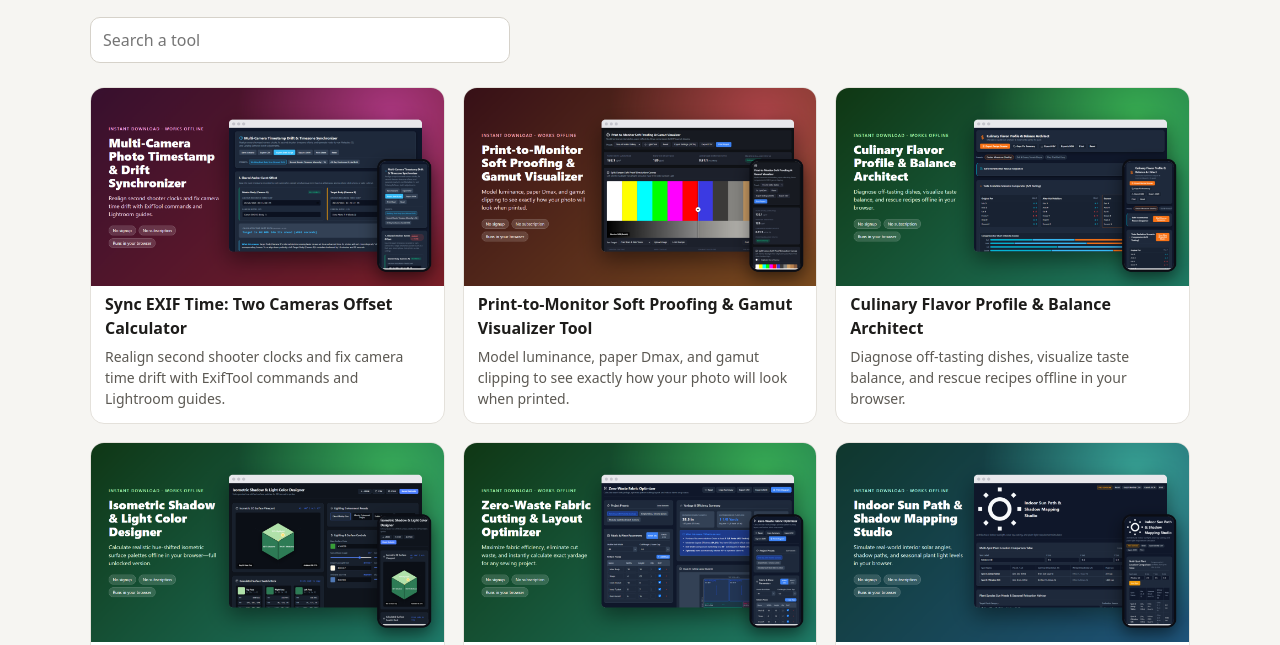
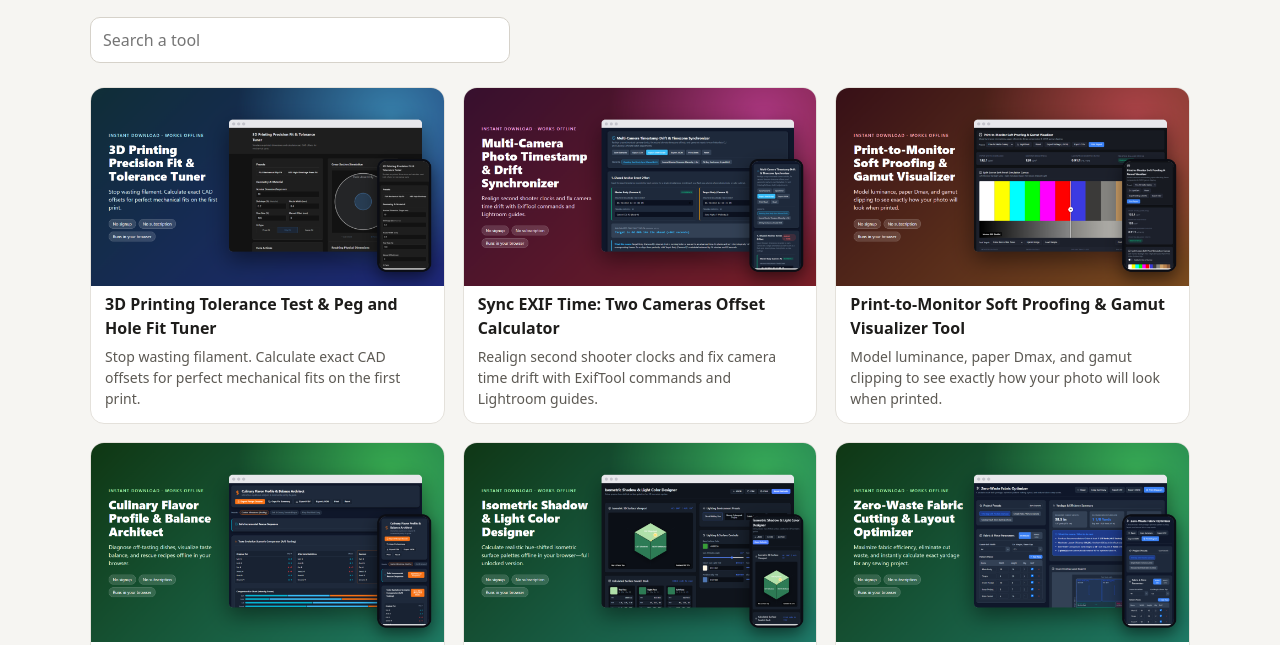
Before and after one commit to rttyy/free-tools, a plain HTML site: page index.html in a window 1280 px wide. Shown: the part 118-763 px from the top of the page. Drawn offline with Linux system fonts and the light colour scheme.

Commit message:
Update catalogue

```diff
--- a/index.html
+++ b/index.html
@@ -11,6 +11,7 @@ input{width:100%;max-width:420px;font:inherit;padding:10px 12px;border:1px solid
 @media (prefers-color-scheme:dark){body{background:#141413;color:#ecebe8}.carte,input{background:#1f1e1c;border-color:#34322f}p.intro,.carte span{color:#a3a09a}}
 </style></head><body><main><h1>Free Interactive Tools</h1><p class="intro">Free tools, simulators and visual calculators that run in your browser. No signup, nothing to install.</p>
 <input id="q" type="search" placeholder="Search a tool" aria-label="Search a tool"><div class="grille">
+<a class="carte" href="3d-printing-tolerance-fit-tuner/"><img src="3d-printing-tolerance-fit-tuner/cover.png" alt="" loading="lazy"><b>3D Printing Tolerance Test &amp; Peg and Hole Fit Tuner</b><span>Stop wasting filament. Calculate exact CAD offsets for perfect mechanical fits on the first print.</span></a>
 <a class="carte" href="multi-camera-timestamp-drift-sync/"><img src="multi-camera-timestamp-drift-sync/cover.png" alt="" loading="lazy"><b>Sync EXIF Time: Two Cameras Offset Calculator</b><span>Realign second shooter clocks and fix camera time drift with ExifTool commands and Lightroom guides.</span></a>
 <a class="carte" href="print-to-monitor-color-proofing-lab/"><img src="print-to-monitor-color-proofing-lab/cover.png" alt="" loading="lazy"><b>Print-to-Monitor Soft Proofing &amp; Gamut Visualizer Tool</b><span>Model luminance, paper Dmax, and gamut clipping to see exactly how your photo will look when printed.</span></a>
 <a class="carte" href="culinary-flavor-profile-balance-architect/"><img src="culinary-flavor-profile-balance-architect/cover.png" alt="" loading="lazy"><b>Culinary Flavor Profile &amp; Balance Architect</b><span>Diagnose off-tasting dishes, visualize taste balance, and rescue recipes offline in your browser.</span></a>
```
